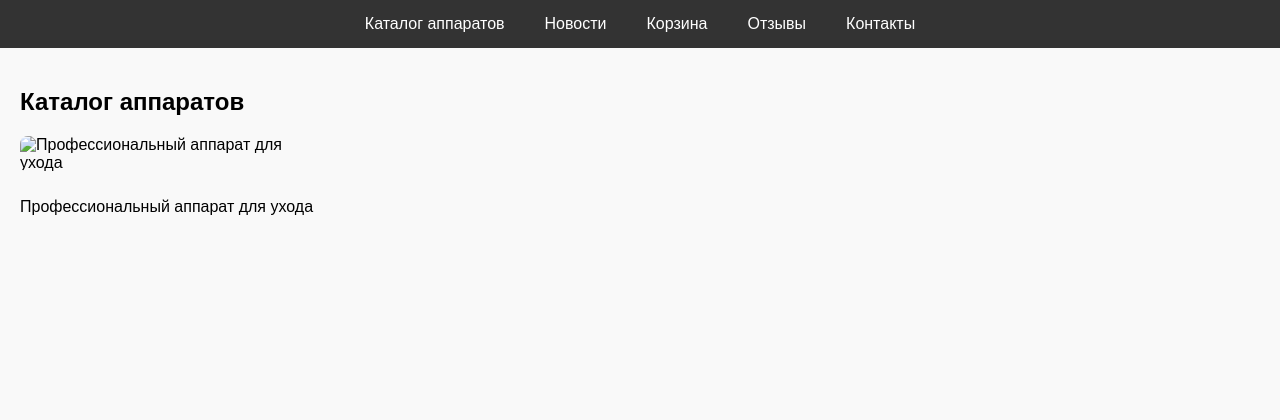
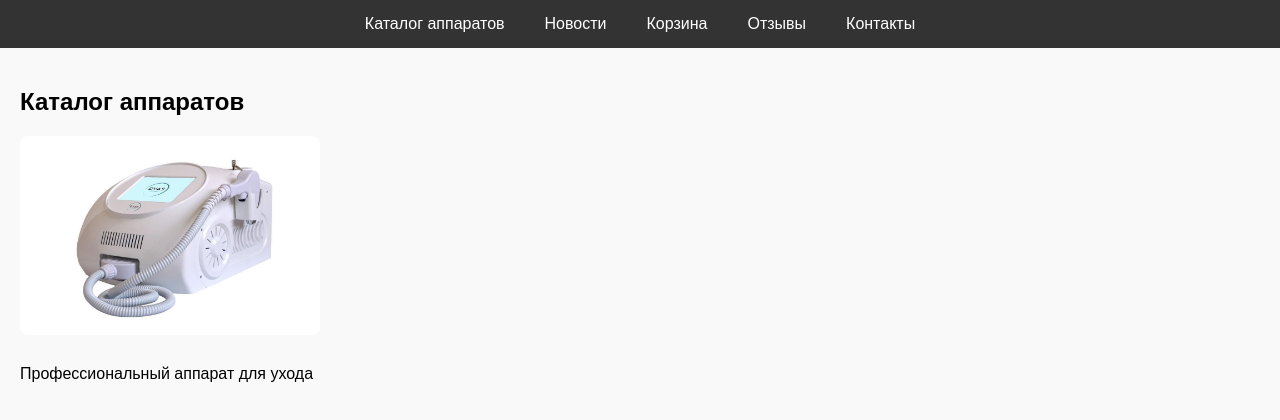
Before and after one commit to Rinakon/Apparats, a plain HTML site: page Index.html in a window 1280 px wide. Drawn offline with Linux system fonts and the light colour scheme.

Commit message:
Update Index.html

```diff
--- a/Index.html
+++ b/Index.html
@@ -27,7 +27,7 @@
     <section id="catalog" class="tab-content active">
       <h2>Каталог аппаратов</h2>
       <div class="product">
-        <img src="apparat.jpg" alt="Профессиональный аппарат для ухода">
+        <img src="apparat.jpg.JPG" alt="Профессиональный аппарат для ухода">
         <p>Профессиональный аппарат для ухода</p>
       </div>
     </section>
```
